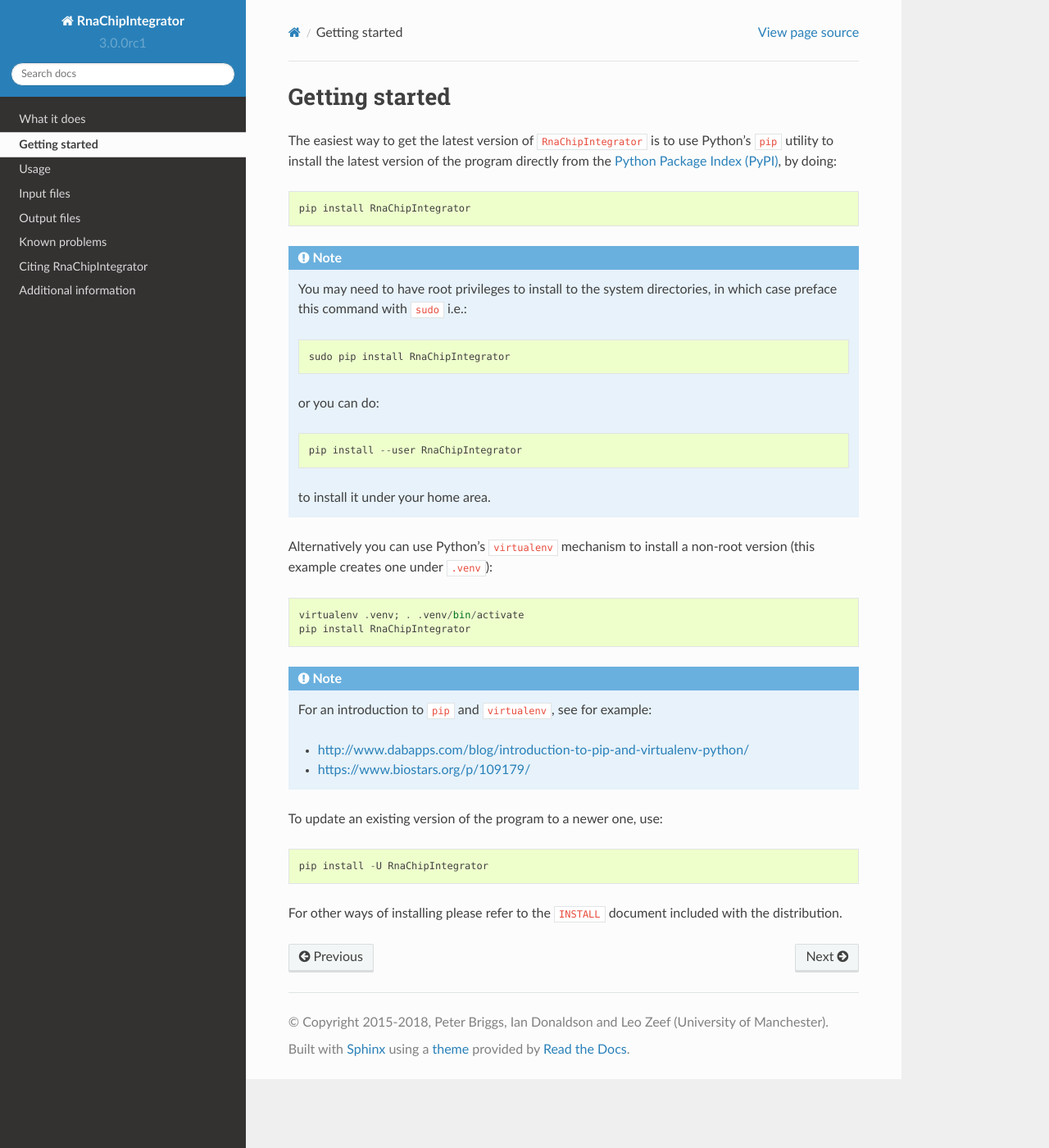
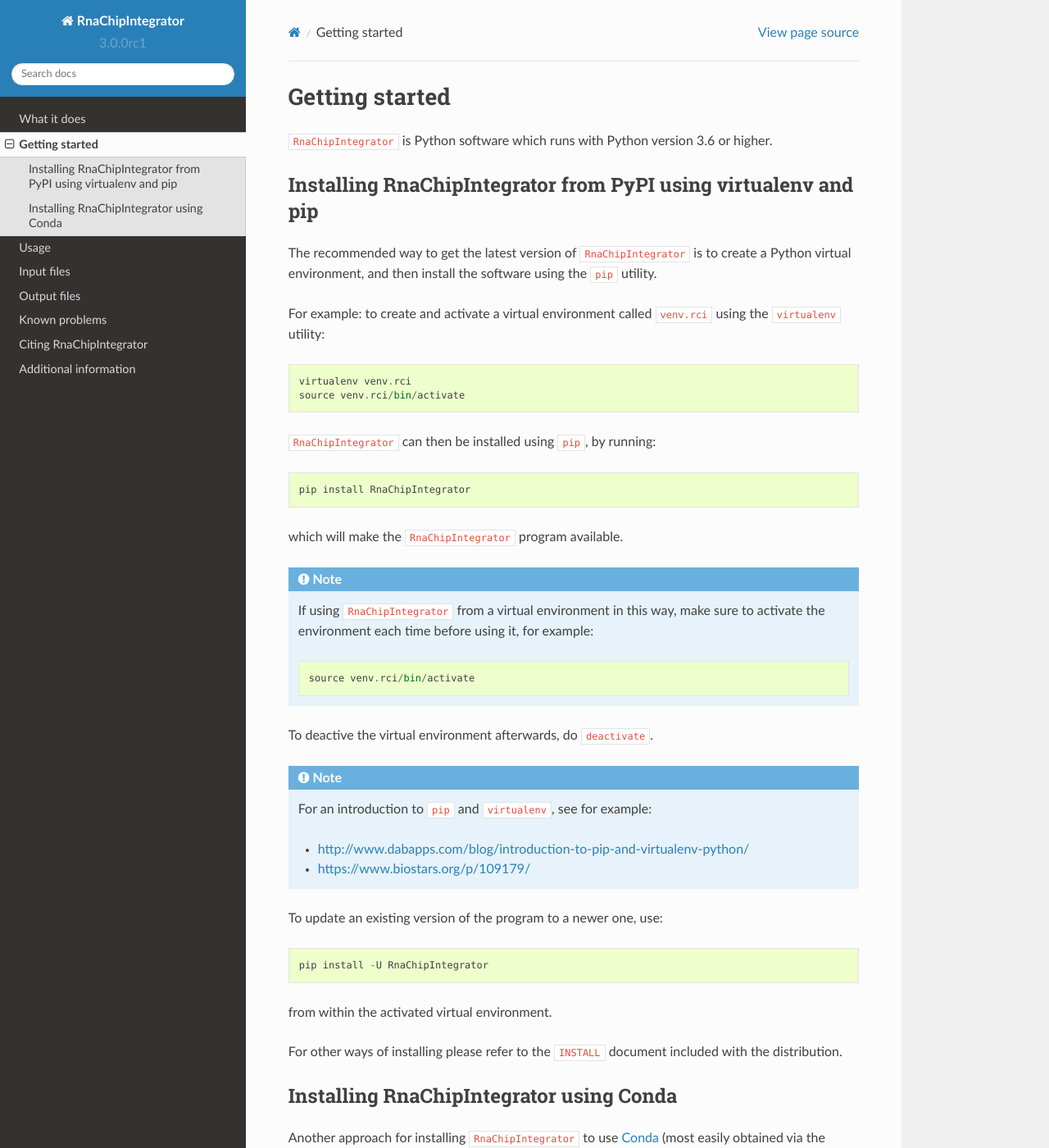
Before and after one commit to fls-bioinformatics-core/RnaChipIntegrator, a Sphinx documentation site: the page built from docs/install.rst, in a window 1280 px wide and 1400 px high. Shown: the whole window at 82% size. Built offline with Sphinx 7.4.7 and the Read the Docs theme 2.0.0, drawn with Linux system fonts in a browser that asks for light colours; some of the changed text lies outside the part shown.

Commit message:
Update installation documentation and add Conda as an install option.

```diff
--- a/docs/install.rst
+++ b/docs/install.rst
@@ -3,32 +3,45 @@
 Getting started
 ===============
 
-The easiest way to get the latest version of ``RnaChipIntegrator`` is to
-use Python's ``pip`` utility to install the latest version of the program
-directly from the `Python Package Index (PyPI)
-<https://pypi.python.org/pypi/>`_, by doing::
+``RnaChipIntegrator`` is Python software which runs with Python
+version 3.6 or higher.
 
-    pip install RnaChipIntegrator
+---------------------------------------------------------------
+Installing RnaChipIntegrator from PyPI using virtualenv and pip
+---------------------------------------------------------------
+
+The recommended way to get the latest version of ``RnaChipIntegrator``
+is to create a Python virtual environment, and then install the
+software using the ``pip`` utility.
+
+For example: to create and activate a virtual environment called
+``venv.rci`` using the ``virtualenv`` utility:
+
+::
+
+   virtualenv venv.rci
+   source venv.rci/bin/activate
+
+``RnaChipIntegrator`` can then be installed using ``pip``, by
+running:
+
+::
+
+   pip install RnaChipIntegrator
+
+which will make the ``RnaChipIntegrator`` program available.
 
 .. note::
 
-   You may need to have root privileges to install to the system
-   directories, in which case preface this command with ``sudo``
-   i.e.::
+   If using ``RnaChipIntegrator`` from a virtual environment in
+   this way, make sure to activate the environment each time
+   before using it, for example:
 
-       sudo pip install RnaChipIntegrator
+   ::
 
-   or you can do::
+      source venv.rci/bin/activate
 
-       pip install --user RnaChipIntegrator
-
-   to install it under your home area.
-
-Alternatively you can use Python's ``virtualenv`` mechanism to install
-a non-root version (this example creates one under ``.venv``)::
-
-    virtualenv .venv; . .venv/bin/activate
-    pip install RnaChipIntegrator
+To deactive the virtual environment afterwards, do ``deactivate``.
 
 .. note::
 
@@ -37,9 +50,43 @@
    * http://www.dabapps.com/blog/introduction-to-pip-and-virtualenv-python/
    * https://www.biostars.org/p/109179/
 
-To update an existing version of the program to a newer one, use::
+To update an existing version of the program to a newer one, use:
+
+::
 
     pip install -U RnaChipIntegrator
 
+from within the activated virtual environment.
+
 For other ways of installing please refer to the ``INSTALL`` document
 included with the distribution.
+
+----------------------------------------
+Installing RnaChipIntegrator using Conda
+----------------------------------------
+
+Another approach for installing ``RnaChipIntegrator`` to use
+`Conda <http://conda.pydata.org/docs/>`__
+(most easily obtained via the
+`Miniconda Python distribution <http://conda.pydata.org/miniconda.html>`__).
+
+Once you have Conda installed you can create a new Conda environment
+with ``RnaChipIntegrator`` installed using the following command:
+
+::
+
+   conda create -c bioconda -n rci rnachipintegrator
+
+Alternatively you can install ``RnaChipIntegrator`` into an existing
+Conda environment using:
+
+::
+
+   conda install -c bioconda rnachipintegrator
+
+.. warning::
+
+   It's recommended that ``RnaChipIntegrator`` be installed into a
+   new Conda environment to avoid issues with incompatible packages
+   (which is possible for example when trying to install directly
+   into the Conda's ``base`` distribution).
```
